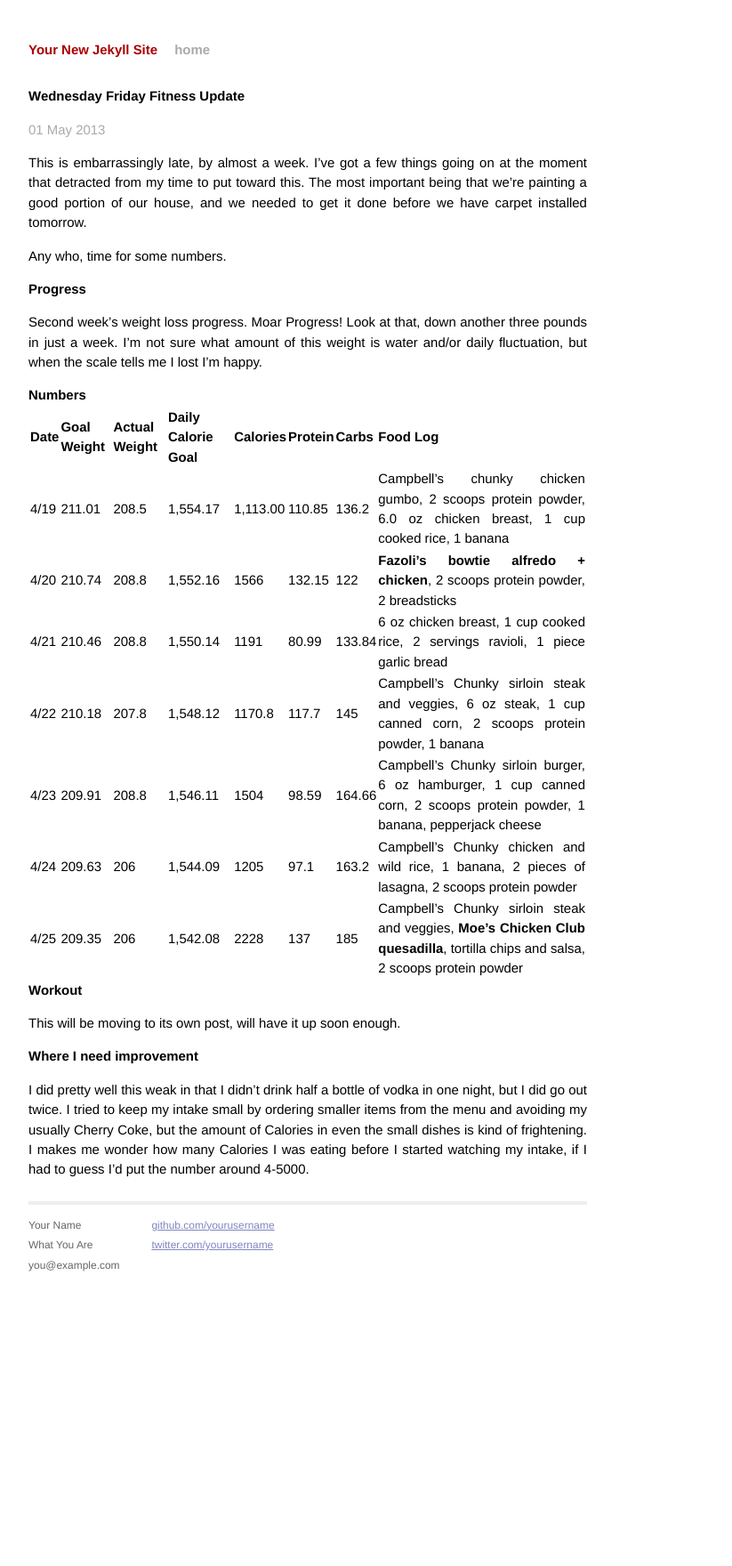
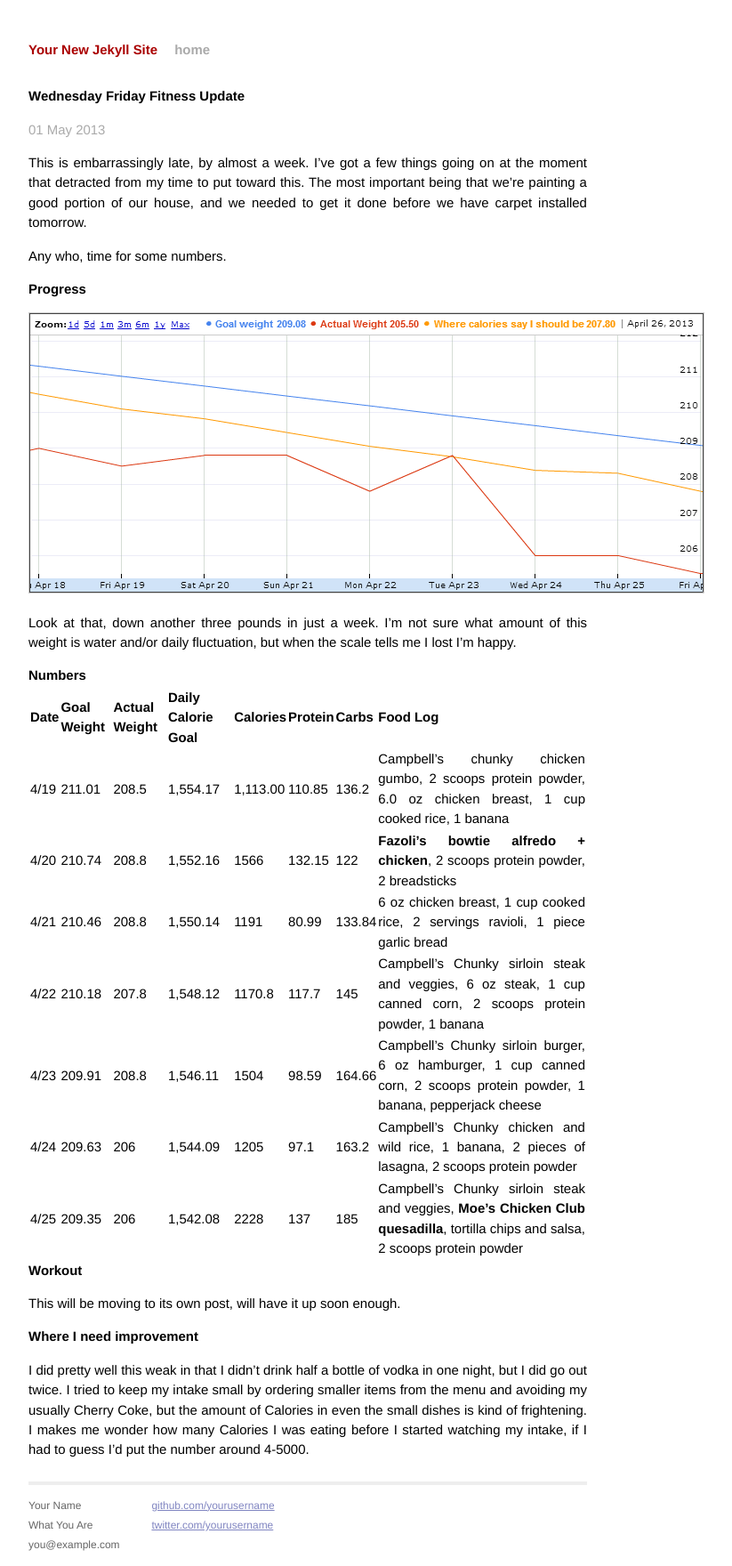
Before and after one commit to gdborton/gdborton.github.io, a Jekyll site: the page built from _posts/2013-05-01-wednesday-friday-fitness-udpate.markdown, in a window 1280 px wide. Shown: the whole page at 89% size, without its empty margins (294-1117 px from the left). Built offline with Jekyll 4.4.1, drawn with Linux system fonts in a browser that asks for light colours; Markdown is read by kramdown in place of the engine named in the settings; before the commit the page ends 1445 px from its top, so only the background shows below that.

Commit message:
Add the progress image to the fourth blog post

```diff
--- a/_posts/2013-05-01-wednesday-friday-fitness-udpate.markdown
+++ b/_posts/2013-05-01-wednesday-friday-fitness-udpate.markdown
@@ -12,8 +12,8 @@ Any who, time for some numbers.
 
 ## Progress
 
-Second week's weight loss progress.
-Moar Progress!
+![Second week's weight loss progress.](/images/weight_progress_05012013.png "Moar Progress!")
+
 Look at that, down another three pounds in just a week.  I'm not sure what amount of this weight is water and/or daily
 fluctuation, but when the scale tells me I lost I'm happy.
 
```
Also changed, not shown: images/weight_progress_05012013.png (added).
